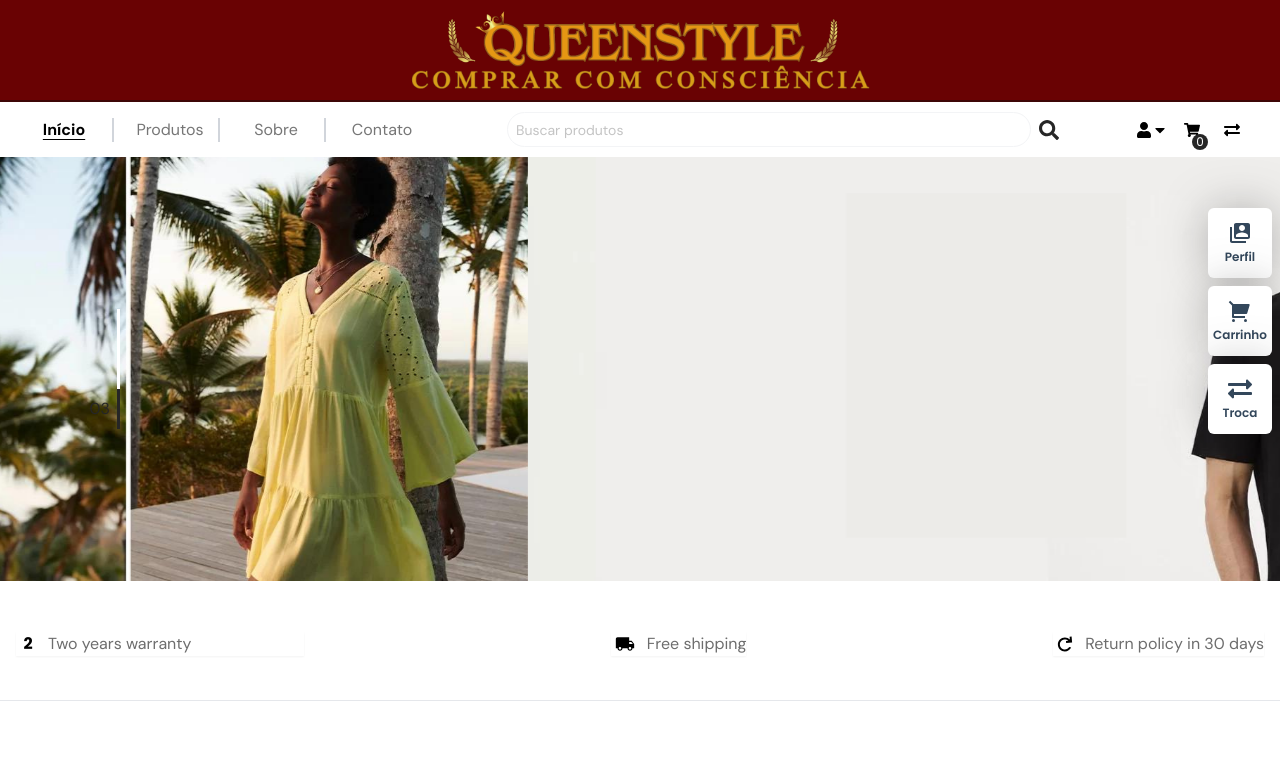
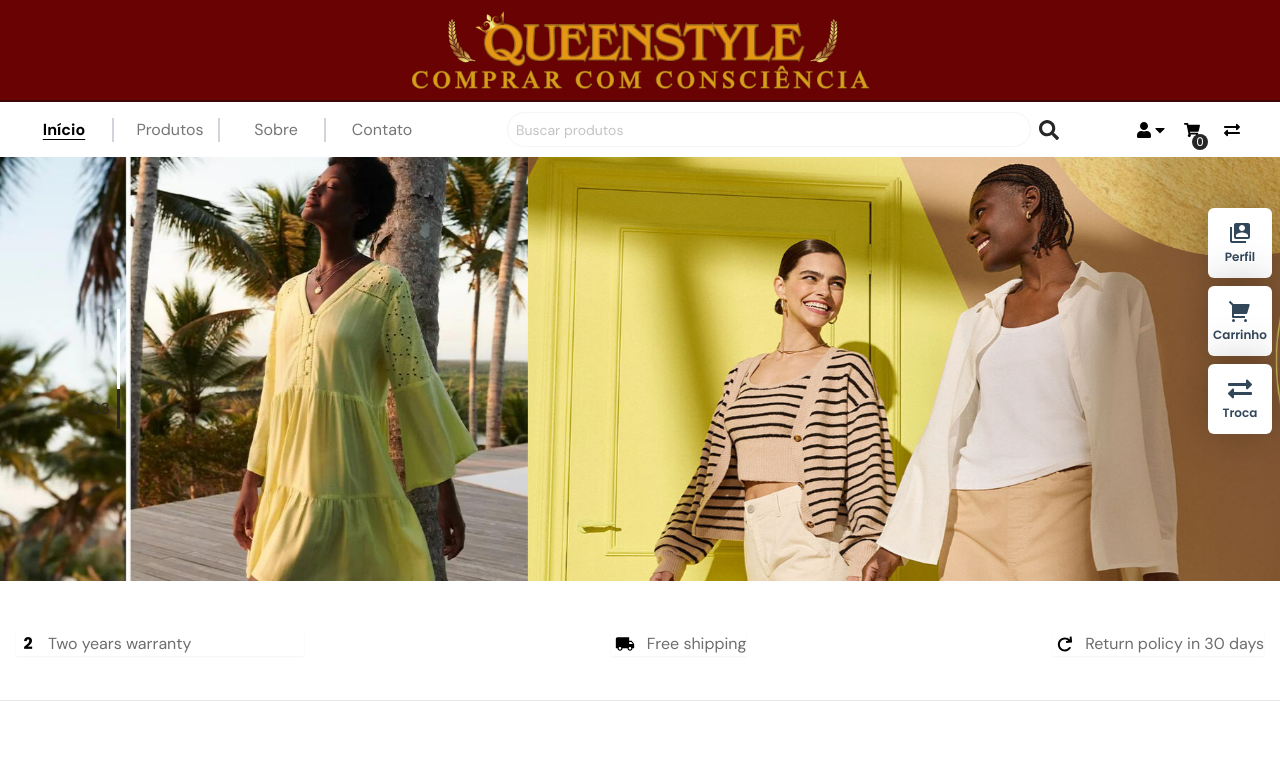
Before and after one commit to BarbaraDiogo/Ecommerce-QueenStyle, a React (Create React App) app: page / in a window 1280 px wide. Shown: the top 781 px of the page. Built offline with nearby package versions, Linux system fonts and the light colour scheme.

Commit message:
Nova imagem no banner

```diff
--- a/src/assets/images/index.js
+++ b/src/assets/images/index.js
@@ -2,7 +2,7 @@ import logo from "./QUEENSTYLE.png";
 import logoLight from "./logoLight.png";
 import Mulheres from "./banner/Mulheres.png";
 import Mulheresdois from "./banner/Mulheresdois.png";
-import Imagemtres from "./banner/Imagemtres.png";
+import Mulherestres from "./banner/Mulherestres.png";
 import saleImgOne from "./sale/saleImgOne.webp";
 import saleImgTwo from "./sale/saleImgTwo.webp";
 import saleImgThree from "./sale/saleImgThree.webp";
@@ -36,7 +36,7 @@ export {
   logoLight,
   Mulheres,
   Mulheresdois,
-  Imagemtres,
+  Mulherestres,
   saleImgOne,
   saleImgTwo,
   saleImgThree,
--- a/src/components/Banner/Banner.js
+++ b/src/components/Banner/Banner.js
@@ -4,7 +4,7 @@ import Slider from "react-slick";
 import {
   Mulheres,
   Mulheresdois,
-  Imagemtres,
+  Mulherestres,
 } from "../../assets/images";
 import Image from "../designLayouts/Image";
 
@@ -114,7 +114,7 @@ const Banner = () => {
         </Link>
         <Link to="/offer">
           <div>
-            <Image imgSrc={Imagemtres} />
+            <Image imgSrc={Mulherestres} />
           </div>
         </Link>
       </Slider>
```
Also changed, not shown: src/assets/images/banner/Mulherestres.png (added).
